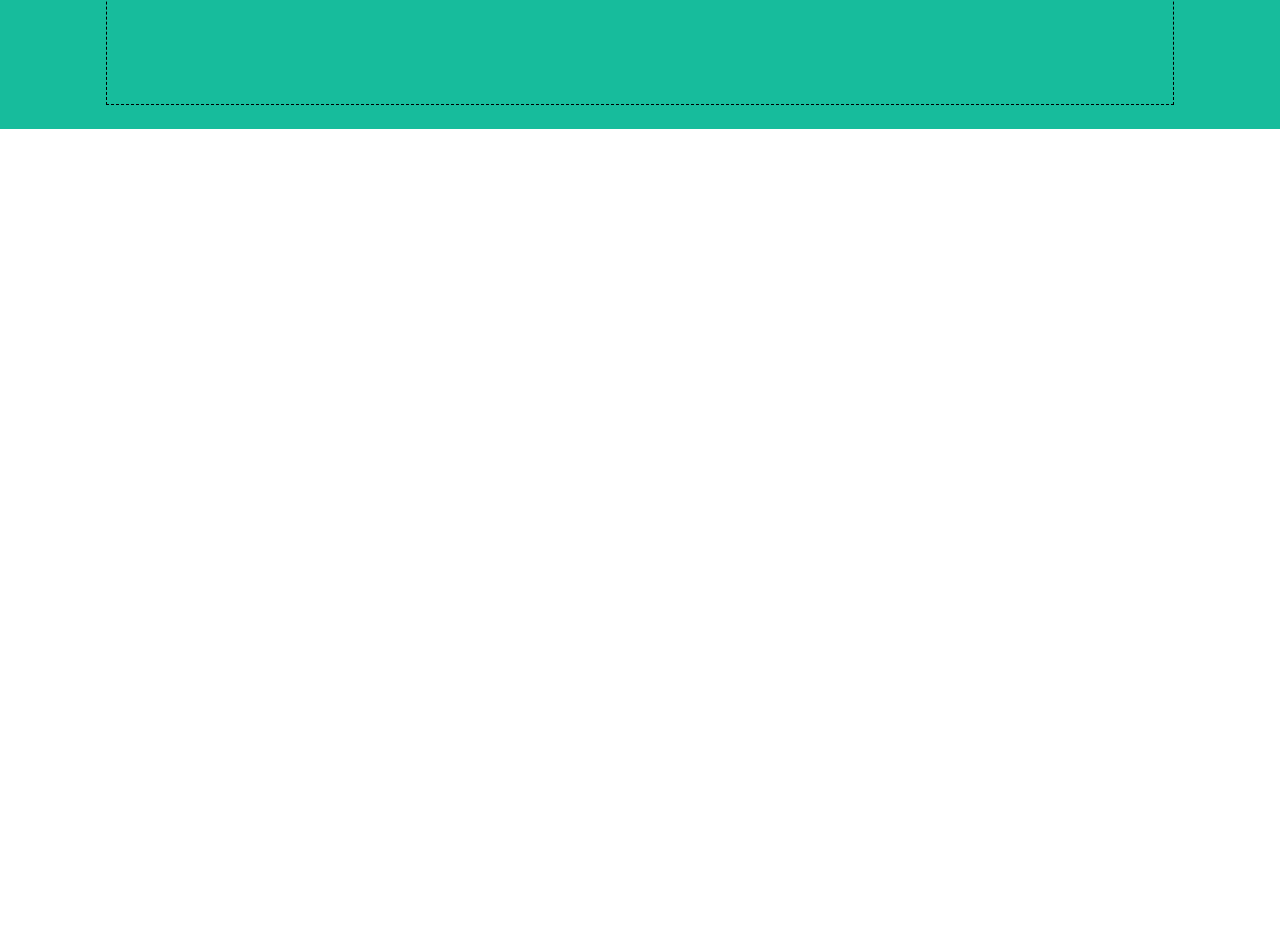
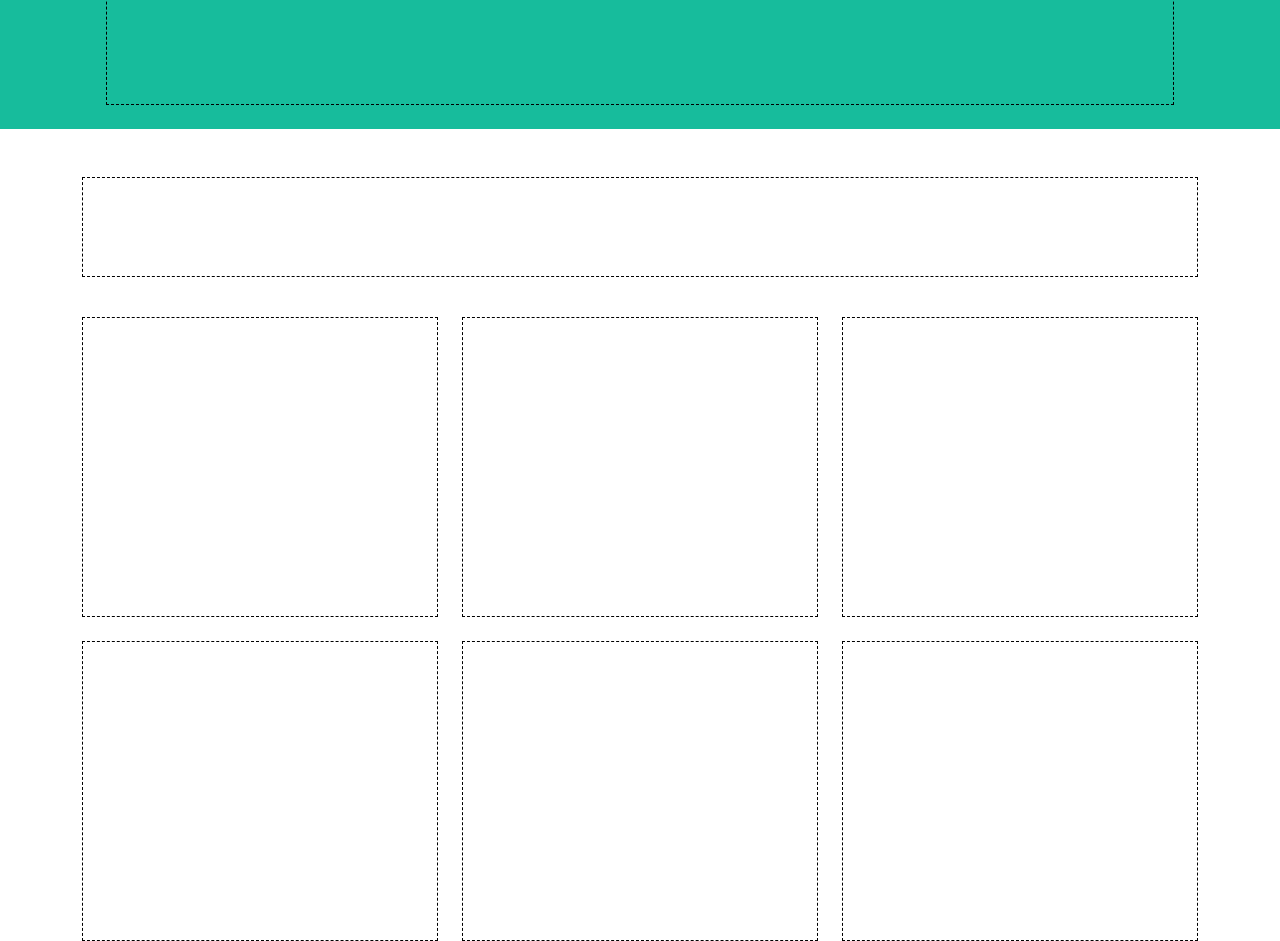
Before and after one commit to aletardio/html-css-bootstrap-freelancer, a plain HTML site: page index.html in a window 1280 px wide. Shown: the part 519-1460 px from the top of the page. Before the commit the page ends 800 px from the top, so only its background shows below. Drawn offline with nearby package versions, Linux system fonts and the light colour scheme.

Commit message:
Added six cols with responsive

```diff
--- a/css/style.css
+++ b/css/style.css
@@ -6,12 +6,23 @@
 
 .content {
     height: 100px;
+}
+
+.border-w {
     border: 1px dashed white;
+}
+
+.border-b {
+    border: 1px dashed black;
 }
 
 .content-2 {
     height: 500px;
     border: 1px dashed black;
+}
+
+.content-3 {
+    height: 300px;
 }
 
 header {
--- a/index.html
+++ b/index.html
@@ -15,12 +15,12 @@
         <div class=" container-xxl container-xl container-lg container-sm">
             <div class="row">
                 <div class="col-xxl-6 col-xl-6 col-lg-6 col-sm-6 g-0">
-                    <div class="content">
+                    <div class="content border-w">
 
                     </div>
                 </div>
-                <div class="col-xxl-6 col-xl-6 col-lg-6 col-sm-6 g-0">
-                    <div class="content">
+                <div class="col-xxl-6 col-xl-6 col-lg-6 col-sm-6 g-0 d-none d-xxl-block d-xl-block d-lg-block d-sm-block">
+                    <div class="content border-w">
 
                     </div>
                 </div>
@@ -41,6 +41,54 @@
                 </div>
             </div>
         </div>
+
+        <div class="container-xxl container-xl container-lg container-sm">
+            <div class="row pt-5">
+                <div class="col-xxl-12 col-xl-12 col-lg-12 col-sm-12">
+                    <div class="content border-b">
+
+                    </div>
+                </div>
+            </div>
+        </div>
+
+        <div class="container-xxl container-xl container-lg container-sm">
+            <div class="row pt-3">
+                <div class="col-xxl-4 col-xl-4 col-lg-6 col-sm-12 g-4">
+                    <div class="content-3 border-b">
+
+                    </div>
+                </div>
+                <div class="col-xxl-4 col-xl-4 col-lg-6 col-sm-12 g-4">
+                    <div class="content-3 border-b">
+
+                    </div>
+                </div>
+                <div class="col-xxl-4 col-xl-4 col-lg-6 col-sm-12 g-4">
+                    <div class="content-3 border-b">
+
+                    </div>
+                </div>
+                <div class="col-xxl-4 col-xl-4 col-lg-6 col-sm-12 g-4">
+                    <div class="content-3 border-b">
+
+                    </div>
+                </div>
+                <div class="col-xxl-4 col-xl-4 col-lg-6 col-sm-12 g-4">
+                    <div class="content-3 border-b">
+
+                    </div>
+                </div>
+                <div class="col-xxl-4 col-xl-4 col-lg-6 col-sm-12 g-4">
+                    <div class="content-3 border-b">
+
+                    </div>
+                </div>
+            </div>
+        </div>
+
+
+
     </main>
 
     <footer>
```
Also changed, not shown: 1 other file.
